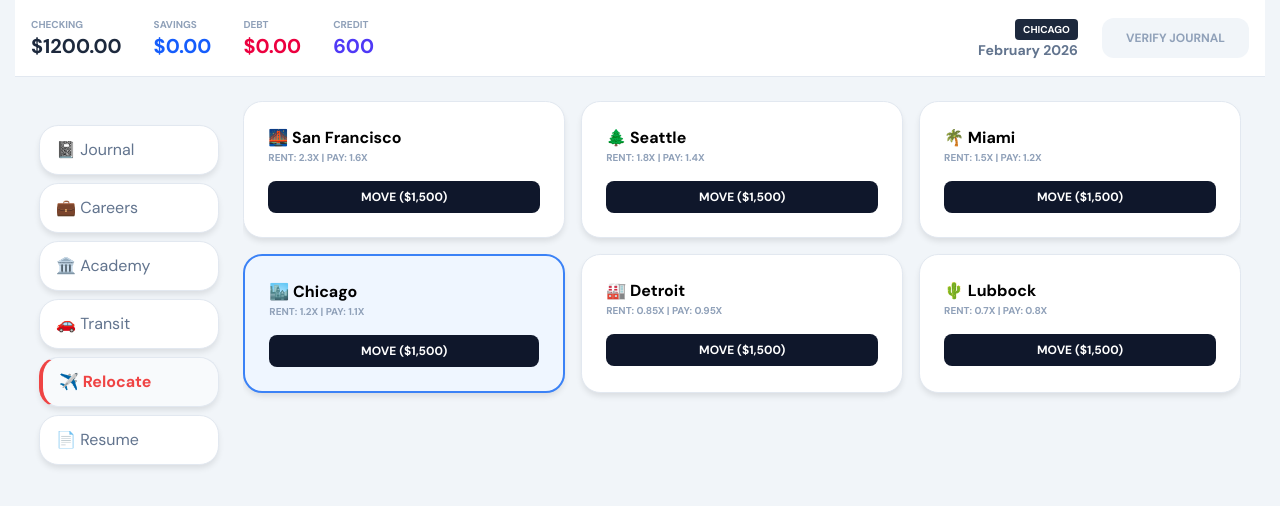
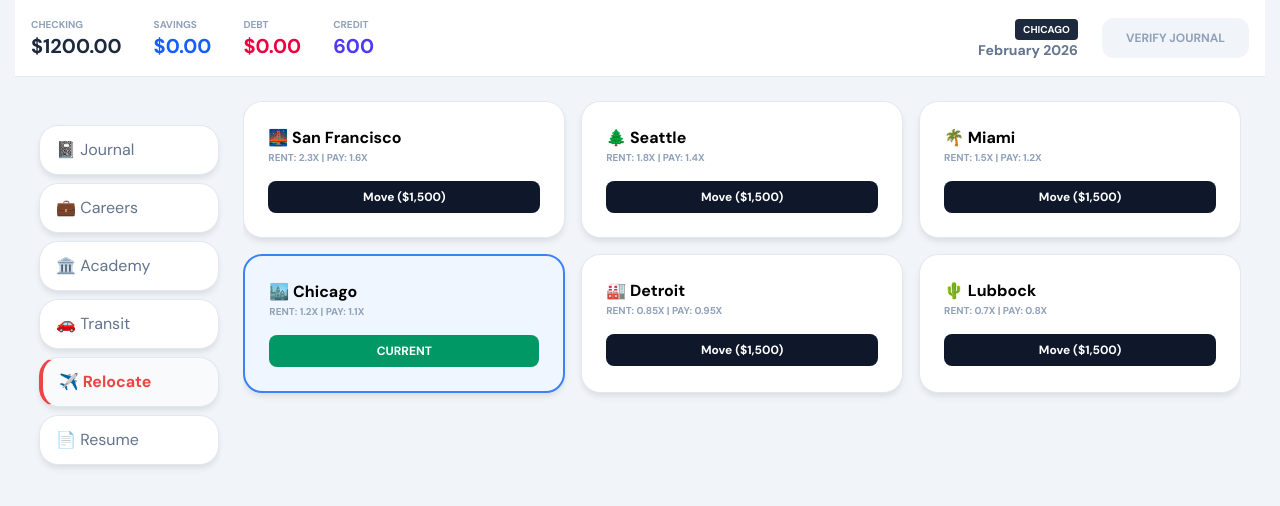
Before and after one commit to johnmorgan-web/Life-Simulator, a React (Vite) app: page / in a window 1280 px wide. Both pictures are taken after a click on the button "✈️ Relocate". Shown: the top 506 px of the page. Built offline with nearby package versions, Linux system fonts and the light colour scheme.

Commit message:
Apply relocation debt after month transition

```diff
--- a/src/context/GameContext.tsx
+++ b/src/context/GameContext.tsx
@@ -31,6 +31,7 @@ const initialState: State = {
 	applications: [],
 	pendingJob: null,
 	pendingTransit: null,
+	pendingCity: null,
 	eventHistory: [],
 	jobStartMonth: 2,
 	jobStartYear: 2026,
@@ -86,6 +87,13 @@ function reducer(state: State, action: any) {
 				logs.push({ date: `${nextMonth}/${nextYear}`, msg: `Transit changed to ${state.pendingTransit.n}` })
 			}
 
+			// If a city relocation was requested previously, apply it now at the start of the new month.
+			let city = state.city
+			if (state.pendingCity) {
+				city = state.pendingCity
+				logs.push({ date: `${nextMonth}/${nextYear}`, msg: `Relocated to ${state.pendingCity.name}` })
+			}
+
 			// If a job was accepted previously, apply it now at the start of the new month.
 			if (state.pendingJob) {
 				// record prior job with full dates and months (no extra month added)
@@ -101,8 +109,8 @@ function reducer(state: State, action: any) {
 				// switch to the new job
 				job = state.pendingJob
 				logs.push({ date: `${nextMonth}/${nextYear}`, msg: `Started job: ${state.pendingJob.title}` })
-				// reset tenure and set new job start
-				tenure = 0
+				// reset tenure and start times and set new job start
+				tenure = 0;
 			} else {
 				// no job change, increment tenure
 				tenure = state.tenure + 1
@@ -112,7 +120,8 @@ function reducer(state: State, action: any) {
 				...state,
 				check,
 				save: state.save + paySave,
-				debt: fix(state.debt - payDebt),
+				// Apply relocation cost if moving this month
+				debt: fix(state.debt - payDebt + (state.pendingCity ? 1500 : 0)),
 				tenure,
 				showSettlement: false,
 				month: nextMonth,
@@ -123,6 +132,8 @@ function reducer(state: State, action: any) {
 				credentialHistory,
 				transit,
 				pendingTransit: null,
+				city,
+				pendingCity: null,
 				logs,
 				careerHistory,
 				job,
@@ -183,7 +194,8 @@ export function GameProvider({ children }: { children: React.ReactNode }) {
 
 	function processMonth(paySave = 0, payDebt = 0) {
 		dispatch({ type: 'PROCESS_MONTH', payload: { paySave, payDebt } })
-		buildLedger(paySave, payDebt);
+		// Rebuild ledger after state has updated from the reducer
+		setTimeout(() => buildLedger(paySave, payDebt), 0)
 	}
 
 	function evaluateApplications() {
--- a/src/tabs/Relocate.tsx
+++ b/src/tabs/Relocate.tsx
@@ -1,19 +1,27 @@
 import { useGame } from '../context/GameContext'
 
 export default function Relocate() {
-  const { state, dispatch, cityData, buildLedger } = useGame()
+  const { state, dispatch, cityData } = useGame()
   return (
     <div className="grid grid-cols-3 gap-4">
       {cityData.map((c: any) => (
         <div key={c.name} className={`glass p-6 ${state.city.name === c.name ? 'card-active' : ''}`}>
           <h4 className="font-bold">{c.icon} {c.name}</h4>
           <p className="text-[10px] uppercase font-bold text-slate-400">Rent: {c.r}x | Pay: {c.p}x</p>
-          <button onClick={() => {
-            // require relocation funds
-            dispatch({ type: 'SET_STATE', payload: { city: c, debt: state.debt + 1500, job: { title: 'Odd Jobs', base: 600, tReq: 1, odds: 1 }, jobStartMonth: state.month, jobStartYear: state.year, tenure: 0 } })
-            // rebuild ledger to reflect new city
-            setTimeout(() => buildLedger(), 0)
-          }} className="mt-4 w-full py-2 bg-slate-900 text-white rounded-lg text-xs font-bold uppercase">Move ($1,500)</button>
+          {state.city.name === c.name ? (
+            <button onClick={() => {
+              // unmark pending city if currently selected
+              dispatch({ type: 'SET_STATE', payload: { pendingCity: null, pendingJob: null } })
+            }} disabled={state.pendingCity == null} className="mt-4 w-full py-2 bg-emerald-600 text-white rounded-lg text-xs font-bold">CURRENT</button>
+          ) : state.pendingCity?.name === c.name ? (
+            <button className="mt-4 w-full py-2 bg-amber-500 text-white rounded-lg text-xs font-bold">PENDING</button>
+          ) : (
+            <button onClick={() =>
+              // mark city as pending so the move happens on the next month progression
+              // do NOT charge debt now; charge occurs when the month advances to prevent spamming
+              dispatch({ type: 'SET_STATE', payload: { pendingCity: c, pendingJob: { title: 'Odd Jobs', base: 600, tReq: 1, odds: 1 } } })
+            } className="mt-4 w-full py-2 bg-slate-900 text-white rounded-lg text-xs font-bold">Move ($1,500)</button>
+          )}
         </div>
       ))}
     </div>
```
